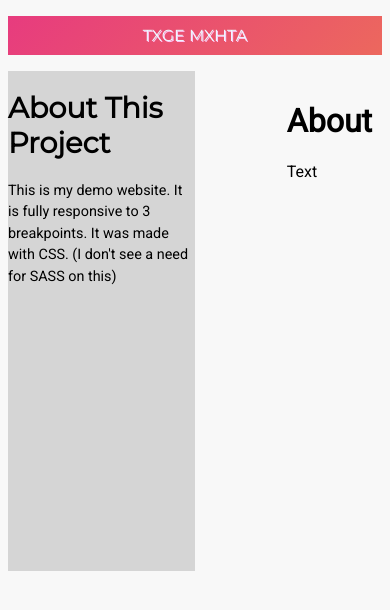
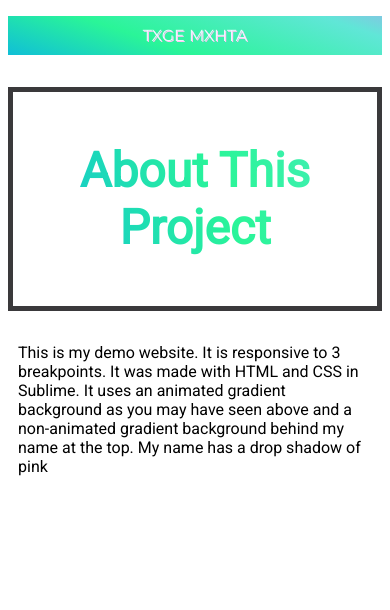
Before and after one commit to TM64715/Portfolio-Website, a plain HTML site: page index.html in a window 390 px wide. Drawn offline with Linux system fonts and the light colour scheme.

Commit message:
major changes -still on first breakpoint

```diff
--- a/index.html
+++ b/index.html
@@ -14,17 +14,12 @@
 			<li class="navbar-item">TXGE MXHTA</li>
 		</ul>
 	</nav>
-	<span class = "aboutme">
-		<h1>
-			About This Project
-		</h1>
-		<p class = "aboutme-text">
-			This is my demo website.  It is fully responsive to 3 breakpoints.  It was made with CSS.  (I don't see a need for SASS on this)
-		</p>
+	<div class="background"><span class="aboutme-1">
+		<h1 class="aboutme-text-big"> About This Project</h1>
+		<p class="aboutme-text">This is my demo website.  It is responsive to 3 breakpoints.  It was made with HTML and CSS in Sublime.  It uses an animated gradient background as you may have seen above and a non-animated gradient background behind my name at the top.  My name has a drop shadow of pink</p>
 	</span>
-	<span class = "about-me-picture">
-		<h1> About</h1>
-		<p> Text </p>
+	<div>
 	</span>
+
 </body>
 </html>
--- a/style.css
+++ b/style.css
@@ -2,9 +2,9 @@
 
 @media only screen and  (max-width: 600px) {
 
-	body {
+	body{
 
-		background-color: #F8F8F8;
+		background-color:;
 		font-family: Roboto;\
 		margin-top: 0px;
 
@@ -28,31 +28,39 @@
 		color: #EBF8FF;
 		text-shadow: 1px 1px #FFC5F3;
 		text-align: center;
-		background: linear-gradient(-45deg, #ee7752, #e73c7e, #23a6d5, #23d5ab);
-		background-size: 400% 400%;
-		animation: gradient 15s ease infinite;
+		background-color: #08AEEA;
+		background-image: linear-gradient(19deg, #08AEEA 0%, #2AF598 33%, #60e6d7 66%, #dd76ff 100%);
+		background-size: 150% 150%;
+
+	}
+	.aboutme-1 {
+		background-color: red;
+	}
+	.aboutme-text-big {
+
+		padding-top: 50px;
+		padding-bottom: 50px;
+		padding-left: 20px;
+		padding-right: 20px;
+		text-align: center;
+		vertical-align: 50%;
+		background-color: #08AEEA;
+		 font-size: 3em;
+		 border: 5px solid #3a393b;
+		 background: -webkit-linear-gradient(19deg, #08AEEA 0%, #2AF598 33%, #60e6d7 66%, #dd76ff 100%);
+		 -webkit-background-clip: text;
+		 -webkit-text-fill-color: transparent;
+		background-size: 200% 200%;
+		animation: gradient 5s infinite;
 
 	}
 
-	.aboutme {
-		background-color: #D5D5D5;
-		float: left;
-		height: 500px;
-		width: 50%;
-		font-size: .9em;
-		font-family: Montserrat;
-
-
-
+	.aboutme-text {
+		text-align: left;
+		margin: 10px;
 
 	}
 
-
-	.aboutme-text {
-
-		line-height: 150%;
-		font-family: Roboto;
-	}
 	.about-me-picture {
 
 		float: right;
```
